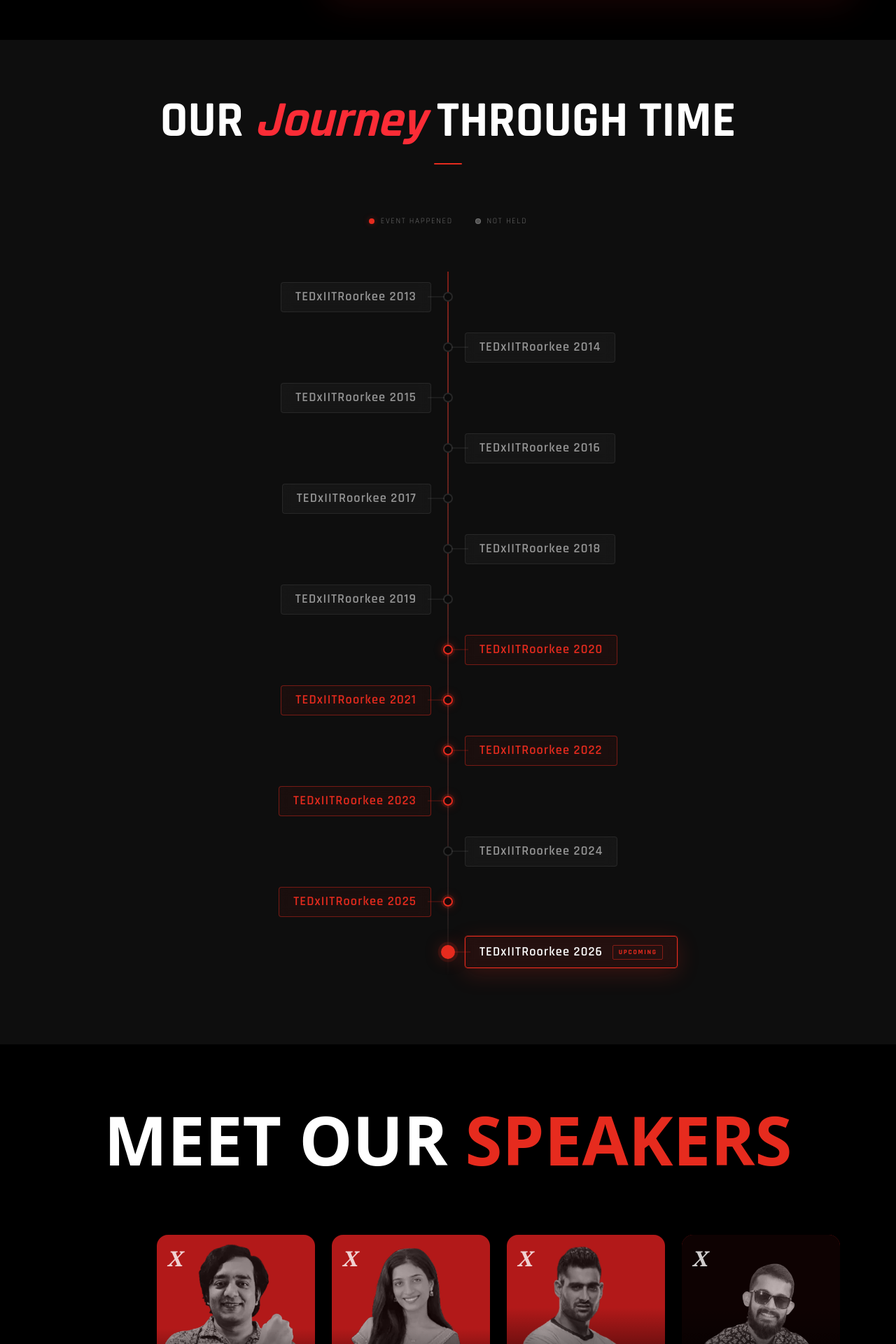
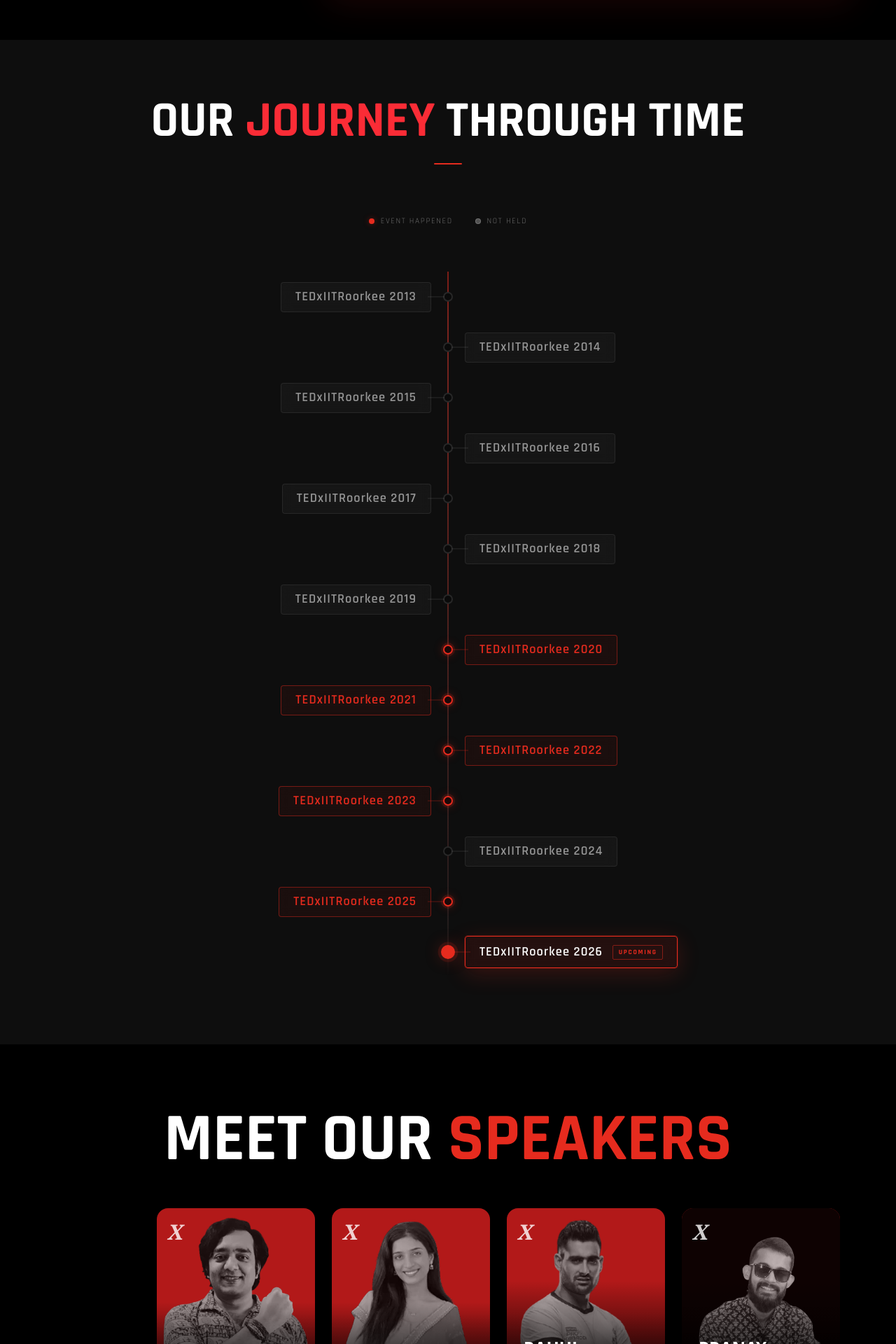
Before and after one commit to TEDxIITR/TEDxIITR2025, a React (Vite) app in the folder frontend/: page / in a window 1280 px wide. Shown: the part 1600-3520 px from the top of the page at 70% size. Built offline with nearby package versions, Linux system fonts and the light colour scheme; a web font is replaced by a local one.

Commit message:
add sp and events

```diff
--- a/frontend/src/landing_page/Home/EventsLine.jsx
+++ b/frontend/src/landing_page/Home/EventsLine.jsx
@@ -399,8 +399,8 @@
 
       {/* Header — your version preserved exactly */}
       <div className="tl-header">
-        <h1 className="text-center text-7xl font-bold text-[#ffffff]">
-          OUR <em className="text-red-500">Journey</em> THROUGH TIME
+        <h1 className="text-center text-3xl sm:text-5xl md:text-7xl font-bold text-[#ffffff]">
+          OUR <span className="text-red-500">JOURNEY</span> THROUGH TIME
         </h1>
         <div className="tl-header-line" />
       </div>
--- a/frontend/src/landing_page/Home/Speakers2026.jsx
+++ b/frontend/src/landing_page/Home/Speakers2026.jsx
@@ -191,13 +191,16 @@
       `}</style>
 
       {/* Header Section */}
-      <div
-        ref={headerRef}
-        className="w-full flex justify-center mb-10 lg:mb-16"
-      >
-        <h1 className="text-white text-4xl sm:text-5xl md:text-7xl lg:text-8xl text-center font-passion font-extrabold leading-normal uppercase">
-          Meet Our <span className="text-[#E62B1E]">Speakers</span>
-        </h1>
+      <div ref={headerRef} className="w-full flex justify-center ">
+        <div>
+          <h1
+            style={{ fontFamily: "'Rajdhani', sans-serif" }}
+            className="text-white text-4xl sm:text-5xl md:text-7xl lg:text-8xl text-center font-passion font-extrabold leading-normal uppercase"
+          >
+            Meet Our <span className="text-[#E62B1E]">Speakers</span>
+          </h1>
+          <div className="tl-header-line" />
+        </div>
       </div>
 
       <div className="flex flex-col lg:flex-row max-w-7xl mx-auto gap-8 lg:gap-16 lg:items-center">
```
